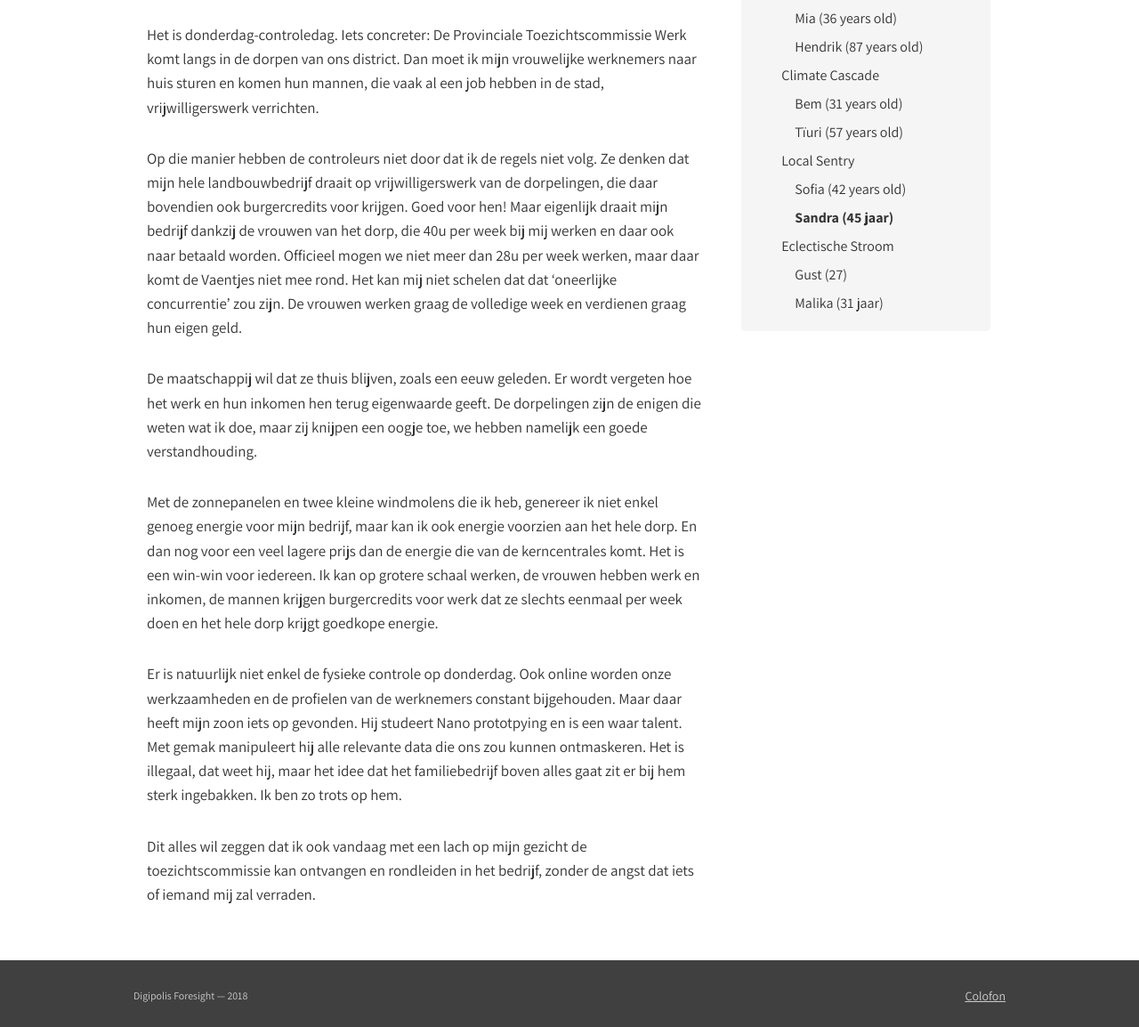
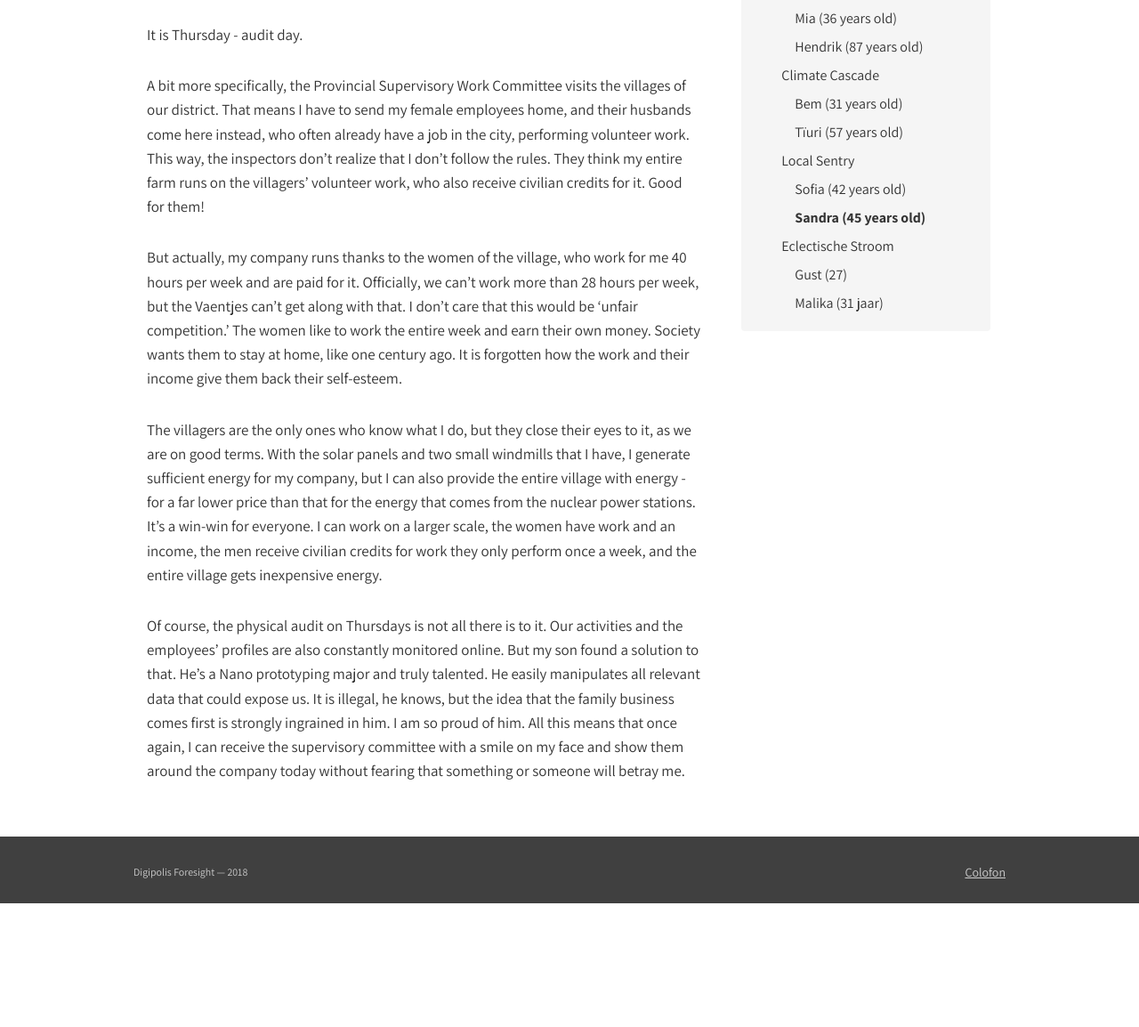
Before and after one commit to lab9k/scripts-voor-gent-2040-en, a Jekyll site: the page built from chapters/chapter-03-part-3.md, in a window 1280 px wide and 1400 px high, scrolled down 550 px, cut to the strip 246-1400 px from the top of the window. Shown: the whole strip at 89% size. Built offline with Jekyll 4.4.1, drawn with Linux system fonts in a browser that asks for light colours; nearby versions of some CDN libraries; after the commit the page ends 1811 px from its top, so only the background shows below that; some of the changed text lies outside the part shown.

Commit message:
Update chapter-03-part-3.md

```diff
--- a/chapters/chapter-03-part-3.md
+++ b/chapters/chapter-03-part-3.md
@@ -5,23 +5,20 @@ part: 3
 chapter: 3
 ispart: true
 permalink: /lokale-wacht/sandra/
-title: Sandra (45 jaar)
+title: Sandra (45 years old)
 indentlevel: 3
 ---
 
-## Deviante zaakvoerder landbouwbedrijf ‘Vaentjes Groene Groenten’
+## Deviant business manager of the Vaentjes Green Vegetables farm
 
 <a href="{{ site.baseurl }}/images/Sandra.jpg" data-lightbox="Sandra"><img src="{{ site.baseurl }}/images/Sandra.jpg"></a>
 
-Het is donderdag-controledag.
-Iets concreter: De Provinciale Toezichtscommissie Werk komt langs in de dorpen van ons district. Dan moet ik mijn vrouwelijke werknemers naar huis sturen en komen hun mannen, die vaak al een job hebben in de stad, vrijwilligerswerk verrichten.
+It is Thursday - audit day.
 
-Op die manier hebben de controleurs niet door dat ik de regels niet volg. Ze denken dat mijn hele landbouwbedrijf draait op vrijwilligerswerk van de dorpelingen, die daar bovendien ook burgercredits voor krijgen. Goed voor hen! Maar eigenlijk draait mijn bedrijf dankzij de vrouwen van het dorp, die 40u per week bij mij werken en daar ook naar betaald worden. Officieel mogen we niet meer dan 28u per week werken, maar daar komt de Vaentjes niet mee rond. Het kan mij niet schelen dat dat ‘oneerlijke concurrentie’ zou zijn. De vrouwen werken graag de volledige week en verdienen graag hun eigen geld.
+A bit more specifically, the Provincial Supervisory Work Committee visits the villages of our district. That means I have to send my female employees home, and their husbands come here instead, who often already have a job in the city, performing volunteer work. This way, the inspectors don’t realize that I don’t follow the rules. They think my entire farm runs on the villagers’ volunteer work, who also receive civilian credits for it. Good for them!
 
-De maatschappij wil dat ze thuis blijven, zoals een eeuw geleden. Er wordt vergeten hoe het werk en hun inkomen hen terug eigenwaarde geeft. De dorpelingen zijn de enigen die weten wat ik doe, maar zij knijpen een oogje toe, we hebben namelijk een goede verstandhouding.
+But actually, my company runs thanks to the women of the village, who work for me 40 hours per week and are paid for it. Officially, we can’t work more than 28 hours per week, but the Vaentjes can’t get along with that. I don’t care that this would be ‘unfair competition.’ The women like to work the entire week and earn their own money. Society wants them to stay at home, like one century ago. It is forgotten how the work and their income give them back their self-esteem.
 
-Met de zonnepanelen en twee kleine windmolens die ik heb, genereer ik niet enkel genoeg energie voor mijn bedrijf, maar kan ik ook energie voorzien aan het hele dorp. En dan nog voor een veel lagere prijs dan de energie die van de kerncentrales komt. Het is een win-win voor iedereen. Ik kan op grotere schaal werken, de vrouwen hebben werk en inkomen, de mannen krijgen burgercredits voor werk dat ze slechts eenmaal per week doen en het hele dorp krijgt goedkope energie.
+The villagers are the only ones who know what I do, but they close their eyes to it, as we are on good terms. With the solar panels and two small windmills that I have, I generate sufficient energy for my company, but I can also provide the entire village with energy - for a far lower price than that for the energy that comes from the nuclear power stations. It’s a win-win for everyone. I can work on a larger scale, the women have work and an income, the men receive civilian credits for work they only perform once a week, and the entire village gets inexpensive energy.
 
-Er is natuurlijk niet enkel de fysieke controle op donderdag. Ook online worden onze werkzaamheden en de profielen van de werknemers constant bijgehouden. Maar daar heeft mijn zoon iets op gevonden. Hij studeert Nano prototpying en is een waar talent. Met gemak manipuleert hij alle relevante data die ons zou kunnen ontmaskeren. Het is illegaal, dat weet hij, maar het idee dat het familiebedrijf boven alles gaat zit er bij hem sterk ingebakken. Ik ben zo trots op hem.
-
-Dit alles wil zeggen dat ik ook vandaag met een lach op mijn gezicht de toezichtscommissie kan ontvangen en rondleiden in het bedrijf, zonder de angst dat iets of iemand mij zal verraden.
+Of course, the physical audit on Thursdays is not all there is to it. Our activities and the employees’ profiles are also constantly monitored online. But my son found a solution to that. He’s a Nano prototyping major and truly talented. He easily manipulates all relevant data that could expose us. It is illegal, he knows, but the idea that the family business comes first is strongly ingrained in him. I am so proud of him. All this means that once again, I can receive the supervisory committee with a smile on my face and show them around the company today without fearing that something or someone will betray me.
```
